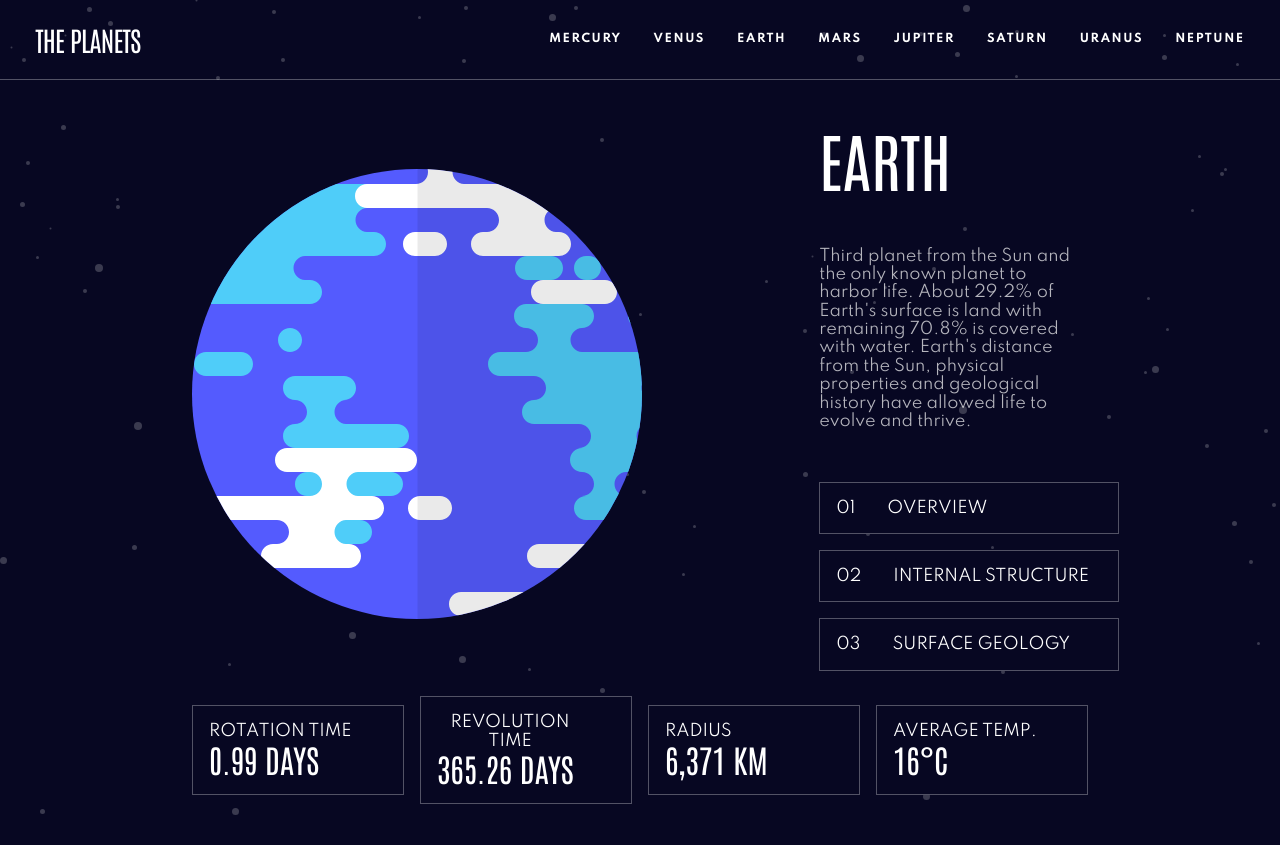
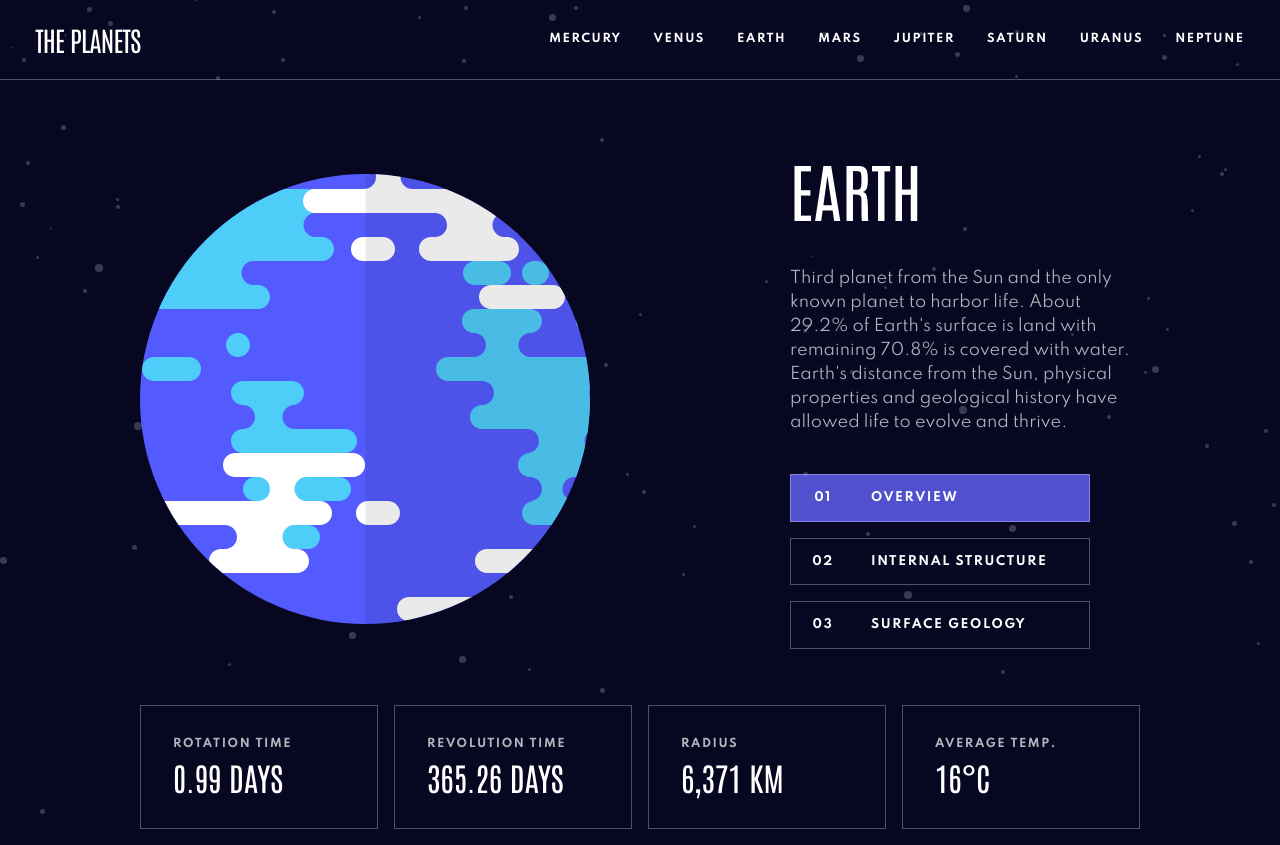
Before and after one commit to Dirk19991/planets, a React (Vite) app: page / in a window 1280 px wide. Before the commit the page ends 820 px from the top, so only its background shows below. Built offline with nearby package versions, Linux system fonts and the light colour scheme.

Commit message:
add buttons animation

```diff
--- a/src/features/additionalInfo/AdditionalInfo.tsx
+++ b/src/features/additionalInfo/AdditionalInfo.tsx
@@ -4,23 +4,28 @@ import { useAppSelector } from '../../app/store';
 import { Flex } from '../../common/Flex';
 
 const AdditionalInfoFlex = styled(Flex)`
-  width: 70%;
+  max-width: 1000px;
   margin: 0 auto;
+  padding: 0 2rem;
 `;
 
 const InfoBox = styled(Flex)`
   width: 250px;
-  padding: 1rem 3rem 1rem 1rem;
+  padding: 2rem 3rem 2rem 2rem;
   color: white;
   text-transform: uppercase;
-  background-color: hsl(240, 67%, 8%);
+  background-color: rgb(7, 7, 34);
   border: 1px solid rgb(255, 255, 255, 0.3);
-  cursor: pointer;
   margin-bottom: 1rem;
 `;
 
 const InfoBoxHeader = styled.div`
   text-transform: uppercase;
+  font-family: 'Spartan', sans-serif;
+  color: rgb(255, 255, 255, 0.7);
+  font-size: 0.7rem;
+  font-weight: bold;
+  letter-spacing: 0.1rem;
 `;
 
 const InfoBoxContent = styled.div`
@@ -39,19 +44,19 @@ function AdditionalInfo() {
 
   return (
     <AdditionalInfoFlex justify='space-between' gap='1rem'>
-      <InfoBox align='flex-start' direction='column'>
+      <InfoBox align='flex-start' direction='column' gap='0.5rem'>
         <InfoBoxHeader>Rotation Time</InfoBoxHeader>
         <InfoBoxContent>{rotationTime}</InfoBoxContent>
       </InfoBox>
-      <InfoBox align='flex-start' direction='column'>
+      <InfoBox align='flex-start' direction='column' gap='0.5rem'>
         <InfoBoxHeader>Revolution Time</InfoBoxHeader>
         <InfoBoxContent>{revolutionTime}</InfoBoxContent>
       </InfoBox>
-      <InfoBox align='flex-start' direction='column'>
+      <InfoBox align='flex-start' direction='column' gap='0.5rem'>
         <InfoBoxHeader>Radius</InfoBoxHeader>
         <InfoBoxContent>{radius}</InfoBoxContent>
       </InfoBox>
-      <InfoBox align='flex-start' direction='column'>
+      <InfoBox align='flex-start' direction='column' gap='0.5rem'>
         <InfoBoxHeader>Average Temp.</InfoBoxHeader>
         <InfoBoxContent>{averageTemp}</InfoBoxContent>
       </InfoBox>
--- a/src/features/header/Header.tsx
+++ b/src/features/header/Header.tsx
@@ -29,6 +29,28 @@ const PlanetsHeader = styled.div`
   cursor: pointer;
 `;
 
+const PlanetDiv = styled.div`
+  position: relative;
+
+  &::before {
+    content: '';
+    position: absolute;
+    display: block;
+    width: 10%;
+    height: 4px;
+    background-color: green;
+    top: -30px;
+    left: 0;
+    opacity: 0;
+    transition: width 0.5s;
+  }
+
+  &:hover::before {
+    opacity: 1;
+    width: 100%;
+  }
+`;
+
 function Header() {
   const planets: Planet[] = [
     'Mercury',
@@ -53,9 +75,9 @@ function Header() {
         <PlanetsHeader>THE PLANETS</PlanetsHeader>
         <PlanetsFlex justify='space-between' align='center' gap='2rem'>
           {planets.map((planet) => (
-            <div onClick={() => setPlanetHandler(planet)} key={planet}>
+            <PlanetDiv onClick={() => setPlanetHandler(planet)} key={planet}>
               {planet.toUpperCase()}
-            </div>
+            </PlanetDiv>
           ))}
         </PlanetsFlex>
       </HeaderFlex>
--- a/src/features/mainInfo/Main.tsx
+++ b/src/features/mainInfo/Main.tsx
@@ -3,21 +3,18 @@ import PlanetIcon from './planetIcon/PlanetIcon';
 import PlanetInfo from './planetInfo/PlanetInfo';
 import { Flex } from '../../common/Flex';
 
-const MainContainer = styled.main`
-  display: flex;
-  flex-direction: column;
+const MainContainer = styled(Flex)`
   gap: 2rem;
-  width: 70%;
+  max-width: 1000px;
   margin: 0 auto;
+  padding: 3.5rem 2rem;
 `;
 
 function Main() {
   return (
-    <MainContainer>
-      <Flex justify='space-between'>
-        <PlanetIcon />
-        <PlanetInfo />
-      </Flex>
+    <MainContainer justify='space-between'>
+      <PlanetIcon />
+      <PlanetInfo />
     </MainContainer>
   );
 }
--- a/src/features/mainInfo/buttons/Buttons.tsx
+++ b/src/features/mainInfo/buttons/Buttons.tsx
@@ -1,17 +1,34 @@
 import styled from 'styled-components';
-import { useAppDispatch } from '../../../app/store';
+import { useAppDispatch, useAppSelector } from '../../../app/store';
 import { Flex } from '../../../common/Flex';
 import { InfoType, setPlanet } from '../mainInfoSlice';
 
-const Button = styled.button`
+interface ButtonProps {
+  selected: boolean;
+}
+
+const Button = styled.button<ButtonProps>`
   width: 300px;
   display: block;
   color: white;
+  font-size: 0.75rem;
+  font-weight: bold;
+  letter-spacing: 0.1rem;
   text-transform: uppercase;
-  background-color: hsl(240, 67%, 8%);
+  background-color: ${(props) =>
+    props.selected ? 'rgba(101, 100, 251, 0.8)' : 'rgb(7, 7, 34)'};
   border: 1px solid rgb(255, 255, 255, 0.3);
   padding: 1rem;
   cursor: pointer;
+
+  &:hover {
+    background-color: rgba(169, 180, 234, 0.5);
+  }
+
+  transition: all 0.5s;
+`;
+const Number = styled(Flex)`
+  min-width: 2rem;
 `;
 
 function Buttons() {
@@ -21,23 +38,34 @@ function Buttons() {
     dispatch(setPlanet({ infoType: infoType }));
   };
 
+  const currentInfoType = useAppSelector((state) => state.mainInfo.infoType);
+
   return (
     <Flex direction='column' gap='1rem'>
-      <Button onClick={() => infoTypeHandler('overview')}>
+      <Button
+        selected={currentInfoType === 'overview' ? true : false}
+        onClick={() => infoTypeHandler('overview')}
+      >
         <Flex justify='flex-start' gap='2rem'>
-          <div>01</div>
+          <Number>01</Number>
           <div>Overview</div>
         </Flex>
       </Button>
-      <Button onClick={() => infoTypeHandler('internal')}>
+      <Button
+        selected={currentInfoType === 'internal' ? true : false}
+        onClick={() => infoTypeHandler('internal')}
+      >
         <Flex justify='flex-start' gap='2rem'>
-          <div>02</div>
+          <Number>02</Number>
           <div>Internal Structure</div>
         </Flex>
       </Button>
-      <Button onClick={() => infoTypeHandler('surface')}>
+      <Button
+        selected={currentInfoType === 'surface' ? true : false}
+        onClick={() => infoTypeHandler('surface')}
+      >
         <Flex justify='flex-start' gap='2rem'>
-          <div>03</div>
+          <Number>03</Number>
           <div>Surface geology</div>
         </Flex>
       </Button>
--- a/src/features/mainInfo/planetInfo/PlanetInfo.tsx
+++ b/src/features/mainInfo/planetInfo/PlanetInfo.tsx
@@ -5,8 +5,8 @@ import { Flex } from '../../../common/Flex';
 import Buttons from '../buttons/Buttons';
 
 const FlexPlanetInfo = styled(Flex)`
-  width: 30%;
-  min-height: 600px;
+  width: 35%;
+  gap: 2.5rem;
 `;
 
 const PlanetName = styled.div`
@@ -19,6 +19,7 @@ const PlanetName = styled.div`
 const PlanetDescription = styled.div`
   font-family: 'Spartan', sans-serif;
   color: rgb(255, 255, 255, 0.7);
+  line-height: 1.5rem;
   text-align: start;
 `;
 
@@ -33,7 +34,7 @@ function PlanetInfo() {
   return (
     <FlexPlanetInfo
       direction='column'
-      justify='space-around'
+      justify='space-between'
       align='flex-start'
     >
       <PlanetName>{name}</PlanetName>
--- a/src/index.css
+++ b/src/index.css
@@ -15,7 +15,7 @@
 html {
   height: 100%;
   background-image: url('./assets/images/background-stars.svg');
-  background-color: hsl(240, 67%, 8%);
+  background-color: rgb(7, 7, 34);
   font-family: 'Spartan', sans-serif;
   font-size: 16px;
 }
```
